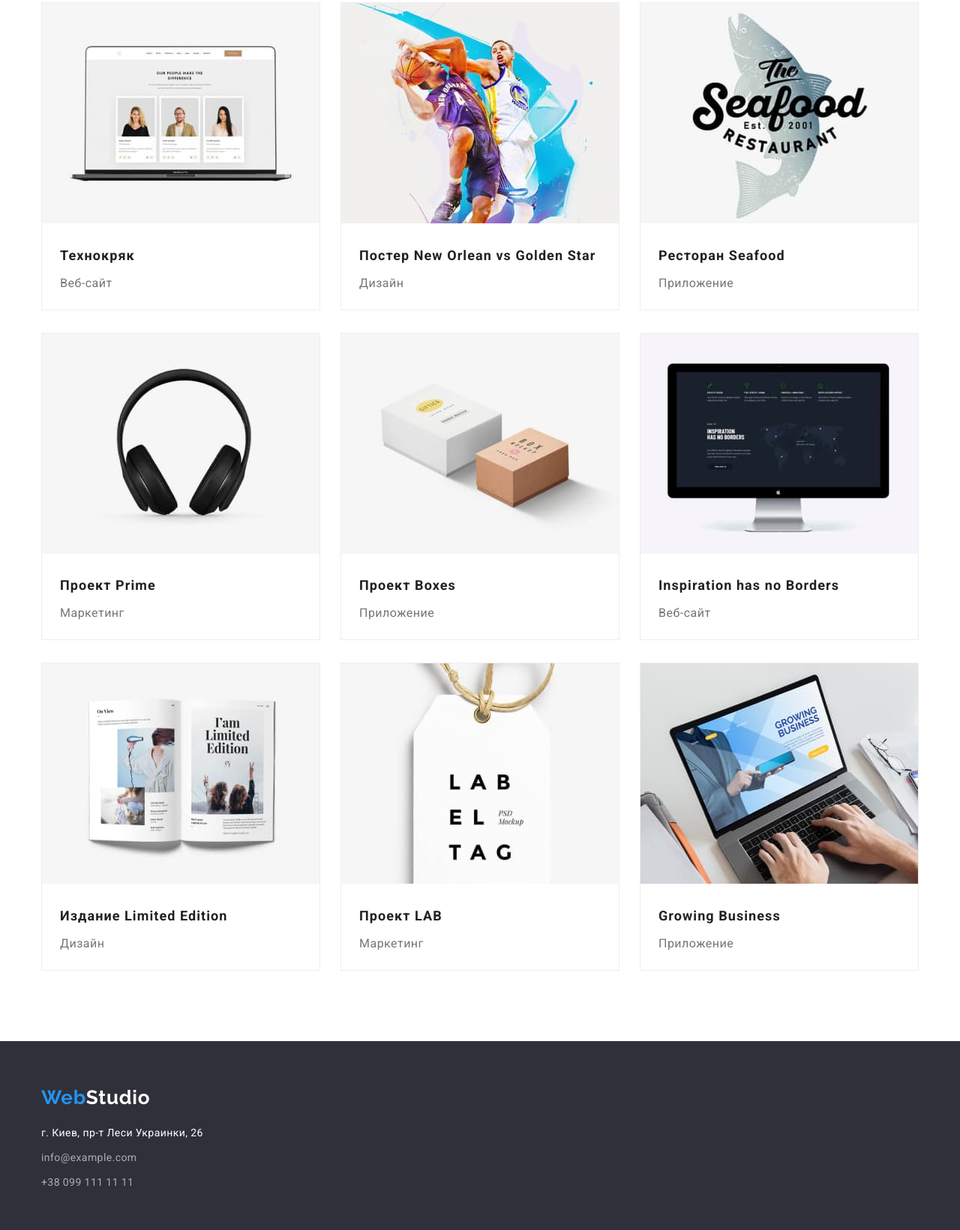
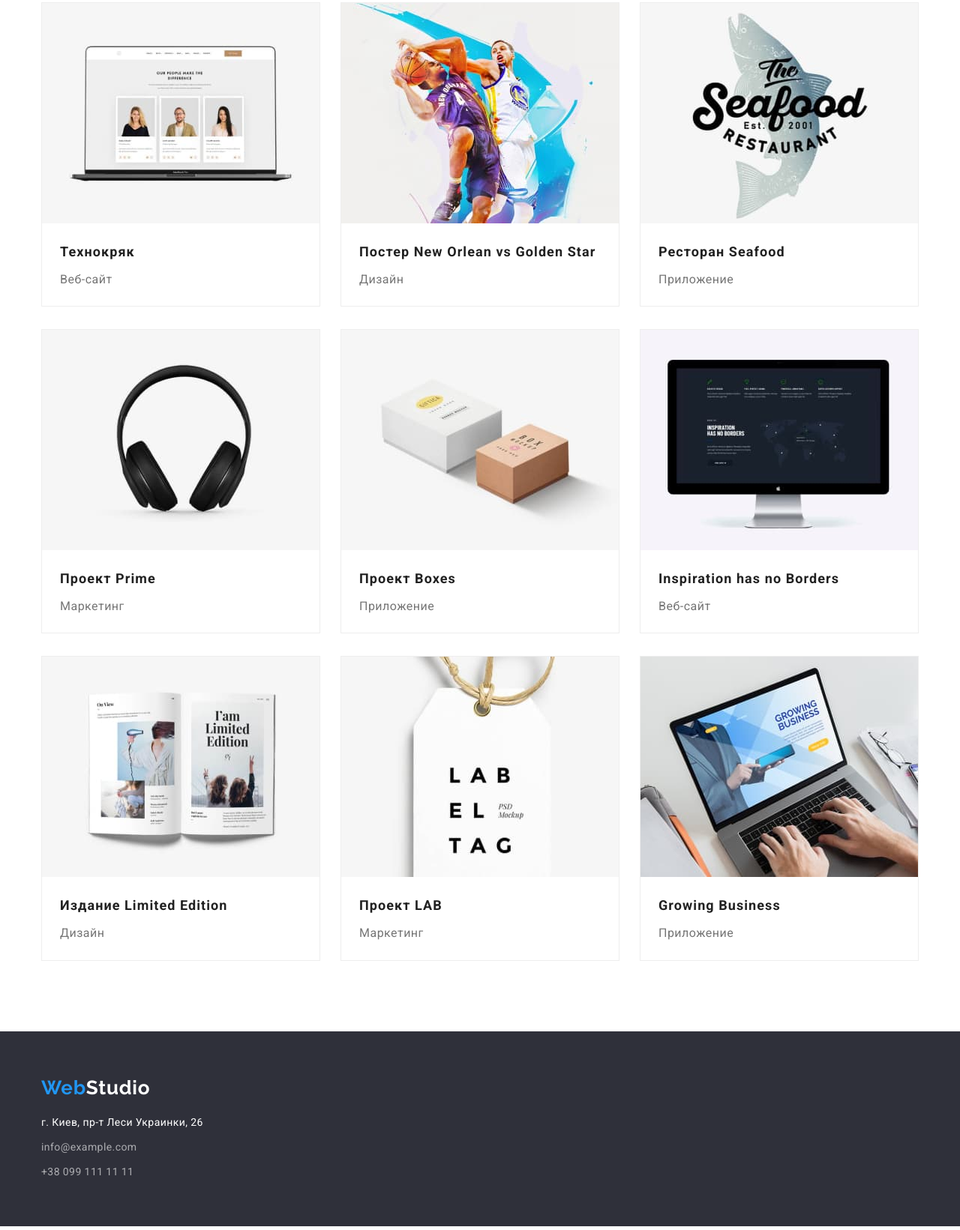
Before and after one commit to MaksymHanzha/goit-markup-hw-03, a plain HTML site: page portfolio.html in a window 1280 px wide. Shown: the part 263-1904 px from the top of the page at 75% size. Drawn offline with nearby package versions, Linux system fonts and the light colour scheme.

Commit message:
Фікс 1

```diff
--- a/css/styles.css
+++ b/css/styles.css
@@ -55,8 +55,12 @@ h3 {
 }
 
 .section {
-  margin-top: 94px;
-  margin-bottom: 94px;
+  padding-top: 94px;
+  padding-bottom: 94px;
+}
+
+.photo {
+  display: block;
 }
 
 /* ------------------------ header ----------------------*/
@@ -108,11 +112,8 @@ h3 {
   color: var(--accent-color);
 }
 
-.header-connect {
+.header-contacts-list {
   margin-left: auto;
-}
-
-.header-contacts-list {
   font-weight: 500;
   font-size: 14px;
   line-height: 1.1;
@@ -139,11 +140,11 @@ h3 {
 .hero {
   background-color: var(--hero-color);
   text-align: center;
-  min-height: 600px;
+  padding-top: 200px;
+  padding-bottom: 200px;
 }
 
 .hero-title {
-  padding-top: 200px;
   margin-left: auto;
   margin-right: auto;
   width: 696px;
@@ -179,6 +180,10 @@ h3 {
 
 .characteristic-list {
   display: flex;
+}
+
+.characteristic-item {
+  width: 270px;
 }
 
 .characteristic-item + .characteristic-item {
@@ -261,8 +266,12 @@ h3 {
 .team-list-item + .team-list-item {
   margin-left: 30px;
 }
+
+.team-info {
+  padding-top: 30px;
+  padding-bottom: 30px;
+}
 .team-name {
-  margin-top: 30px;
   font-weight: 500;
   font-size: 16px;
   line-height: 1.1;
@@ -273,7 +282,6 @@ h3 {
 
 .team-profession {
   margin-top: 10px;
-  margin-bottom: 30px;
   font-weight: 400;
   font-size: 16px;
   line-height: 1.1;
@@ -285,16 +293,12 @@ h3 {
 
 .footer {
   background-color: var(--hero-color);
-  min-height: 252px;
-}
-
-.footer > .container {
-  margin-bottom: 60px;
+  padding-top: 60px;
+  padding-bottom: 60px;
 }
 
 .footer-logo {
   display: inline-block;
-  margin-top: 60px;
   margin-bottom: 20px;
   font-family: 'Raleway';
   font-weight: 700;
@@ -374,11 +378,8 @@ h3 {
 
 /* ------------------Portfolio list--------------------- */
 
-.project-container {
+.project-list {
   margin-top: 50px;
-}
-
-.project-list {
   display: flex;
   flex-wrap: wrap;
   justify-content: space-between;
--- a/portfolio.html
+++ b/portfolio.html
@@ -35,18 +35,14 @@
             </li>
           </ul>
         </nav>
-        <div class="header-connect">
         <ul class="header-contacts-list list">
           <li class="header-contacts-item">
-              <a href="mailto:info@devstudio.com" class="header-contacts link"
-                >info@devstudio.com</a
-              >
+            <a href="mailto:info@devstudio.com" class="header-contacts link">info@devstudio.com</a>
           </li>
           <li class="header-contacts-item">
             <a href="tel:+380961111111" class="header-contacts link">+38 096 111 11 11</a>
           </li>
         </ul>
-        </div>
       </div>
     </header>
     <main>
@@ -66,13 +62,12 @@
               <button type="button" class="filter-button">Маркетинг</button>
             </li>
           </ul>
-        </div>
-        <div class="project-container container">
           <ul class="project-list list">
             <li class="project-item">
               <a href="" class="project-link link">
                 <img
                   src="./images/portfolio/tehnokryak.jpg"
+                  class="photo"
                   width="370"
                   height="294"
                   alt="Сайт Технокряк"
@@ -85,6 +80,7 @@
               <a href="" class="project-link link">
                 <img
                   src="./images/portfolio/neworleanvsgoldenstar.jpg"
+                  class="photo"
                   width="370"
                   height="294"
                   alt="Постер New Orlean vs Golden Star"
@@ -97,6 +93,7 @@
               <a href="" class="project-link link">
                 <img
                   src="./images/portfolio/seafood.jpg"
+                  class="photo"
                   width="370"
                   height="294"
                   alt="Ресторан Seafood"
@@ -109,6 +106,7 @@
               <a href="" class="project-link link">
                 <img
                   src="./images/portfolio/prime.jpg"
+                  class="photo"
                   width="370"
                   height="294"
                   alt="Проект Prime"
@@ -121,6 +119,7 @@
               <a href="" class="project-link link">
                 <img
                   src="./images/portfolio/boxes.jpg"
+                  class="photo"
                   width="370"
                   height="294"
                   alt="Проект Boxes"
@@ -133,6 +132,7 @@
               <a href="" class="project-link link">
                 <img
                   src="./images/portfolio/inspirationhasnoborders.jpg"
+                  class="photo"
                   width="370"
                   height="294"
                   alt="Inspiration has no Borders"
@@ -145,6 +145,7 @@
               <a href="" class="project-link link">
                 <img
                   src="./images/portfolio/limitededition.jpg"
+                  class="photo"
                   width="370"
                   height="294"
                   alt="Издание Limited Edition"
@@ -155,7 +156,13 @@
             </li>
             <li class="project-item">
               <a href="" class="project-link link">
-                <img src="./images/portfolio/lab.jpg" width="370" height="294" alt="Проект LAB" />
+                <img
+                  src="./images/portfolio/lab.jpg"
+                  class="photo"
+                  width="370"
+                  height="294"
+                  alt="Проект LAB"
+                />
                 <h3 class="project-name">Проект LAB</h3>
                 <p class="project-type">Маркетинг</p>
               </a>
@@ -164,6 +171,7 @@
               <a href="" class="project-link link">
                 <img
                   src="./images/portfolio/growingbusiness.jpg"
+                  class="photo"
                   width="370"
                   height="294"
                   alt="Growing Business"
```
Also changed, not shown: index.html (+28 -7 lines). Lines whose indentation alone changed are shown as unchanged.
